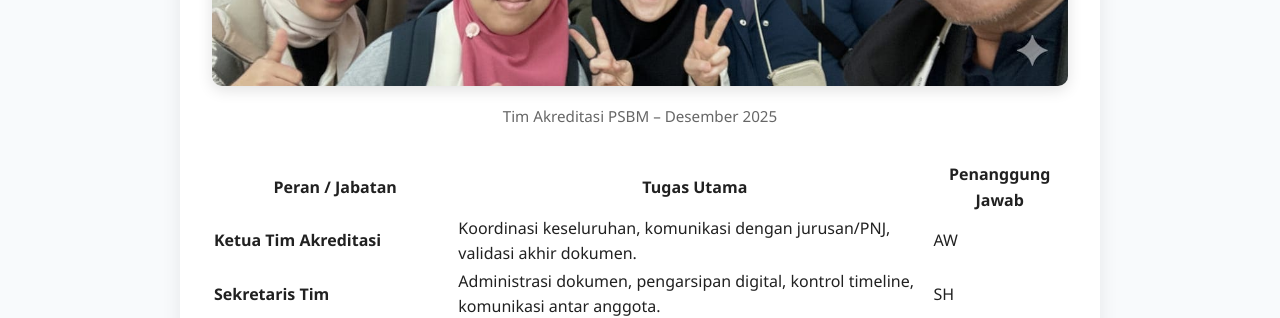
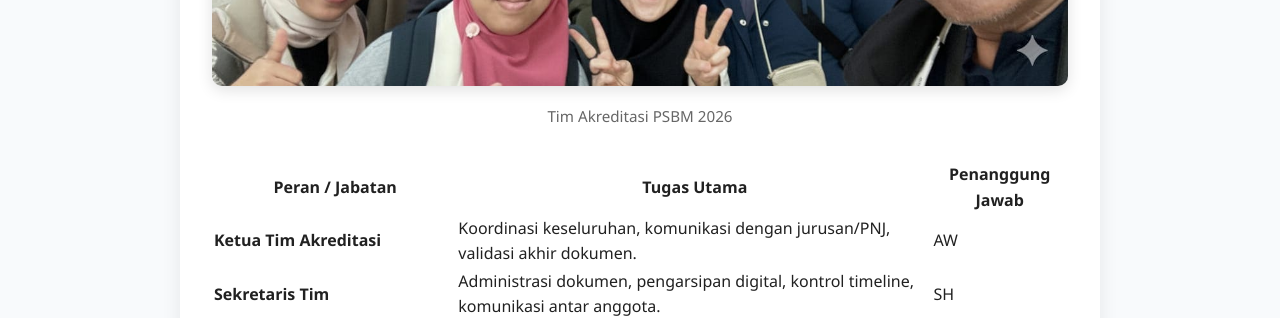
Before and after one commit to portal-psbm/aksibm-26, a Jekyll site: the page built from tim.md, in a window 1280 px wide and 900 px high, scrolled down 450 px. Shown: the part 154-472 px from the top of the window. Built offline with Jekyll 4.4.1, drawn with Linux system fonts in a browser that asks for light colours.

Commit message:
Update Tim

```diff
--- a/tim.md
+++ b/tim.md
@@ -9,11 +9,11 @@ permalink: /tim/
 <div style="text-align: center; margin: 24px 0 32px;">
   <img
     src="/aksibm-26/assets/images/tim_aksibm.jpeg"
-    alt="Tim Akreditasi PSBM 2025"
+    alt="Tim Akreditasi PSBM 2026"
     style="max-width: 100%; height: auto; border-radius: 10px; box-shadow: 0 4px 15px rgba(0,0,0,0.12);"
   >
   <p style="margin-top: 10px; color: #666; font-size: 0.95rem;">
-    Tim Akreditasi PSBM – Desember 2025
+    Tim Akreditasi PSBM 2026
   </p>
 </div>
 
```
